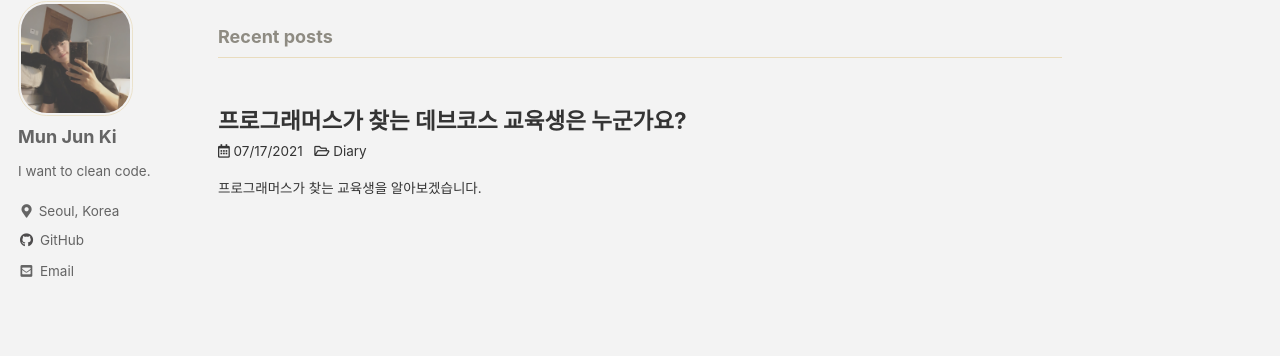
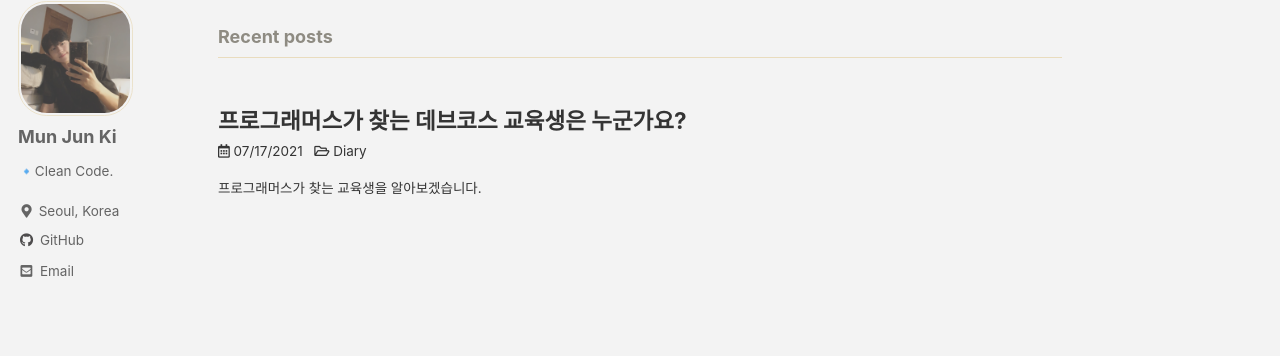
Before and after one commit to moo-on/moo-on.github.io, a Jekyll site: the page built from index.html, in a window 1280 px wide. Shown: the part 90-446 px from the top of the page. Built offline with Jekyll 4.4.1, drawn with Linux system fonts in a browser that asks for light colours; cached includes are drawn as plain includes; the list of posts is cut into pages by our own code.

Commit message:
change bio

```diff
--- a/_config.yml
+++ b/_config.yml
@@ -103,7 +103,7 @@ analytics:
 author:
   name             : "Mun Jun Ki"
   avatar           : "/assets/images/avatar.jpg"
-  bio              : "I want to clean code."
+  bio              : "🔹Clean Code."
   location         : "Seoul, Korea"
   email            : "wns0159@gmail.com"
   links:
```
